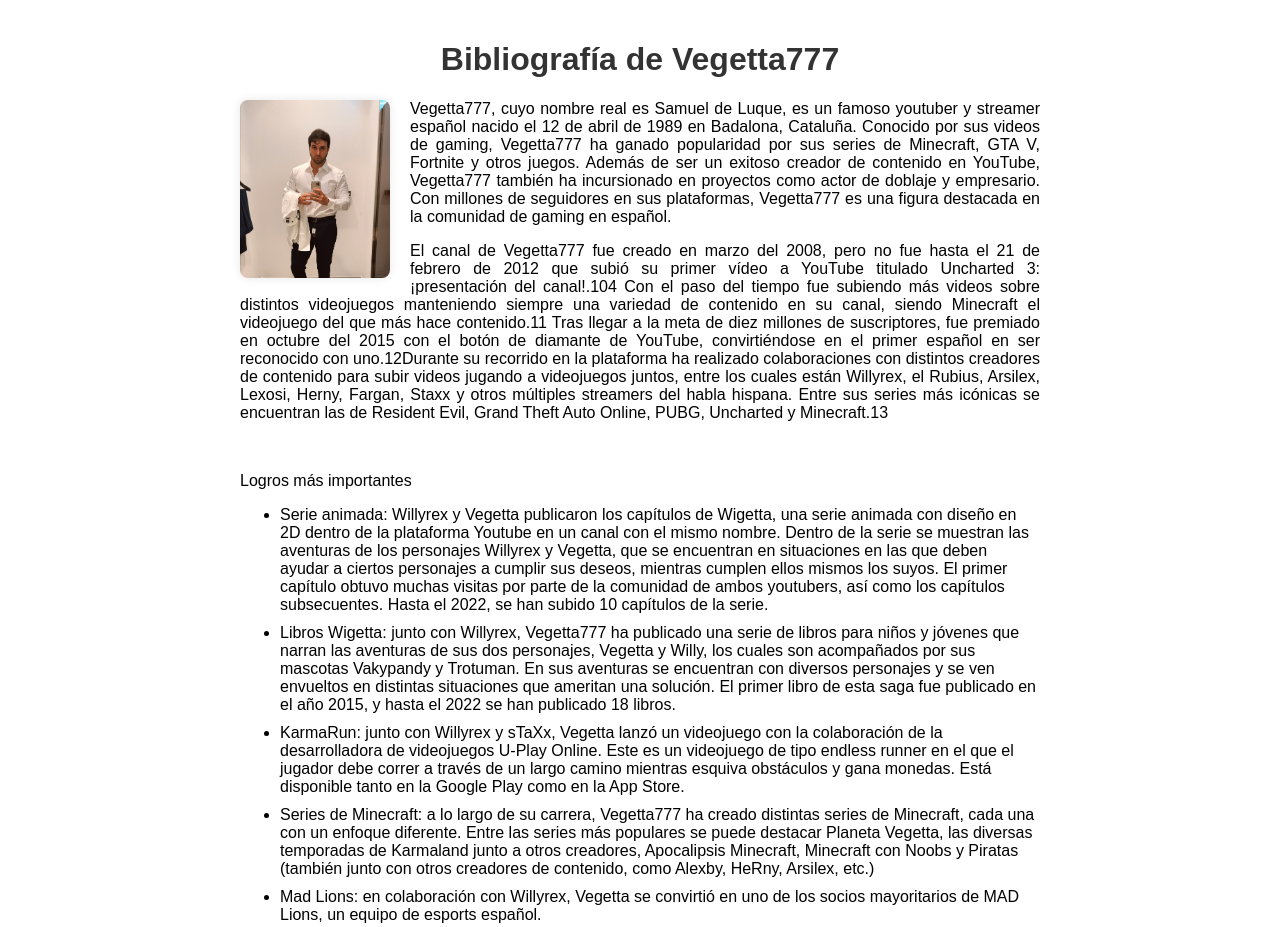
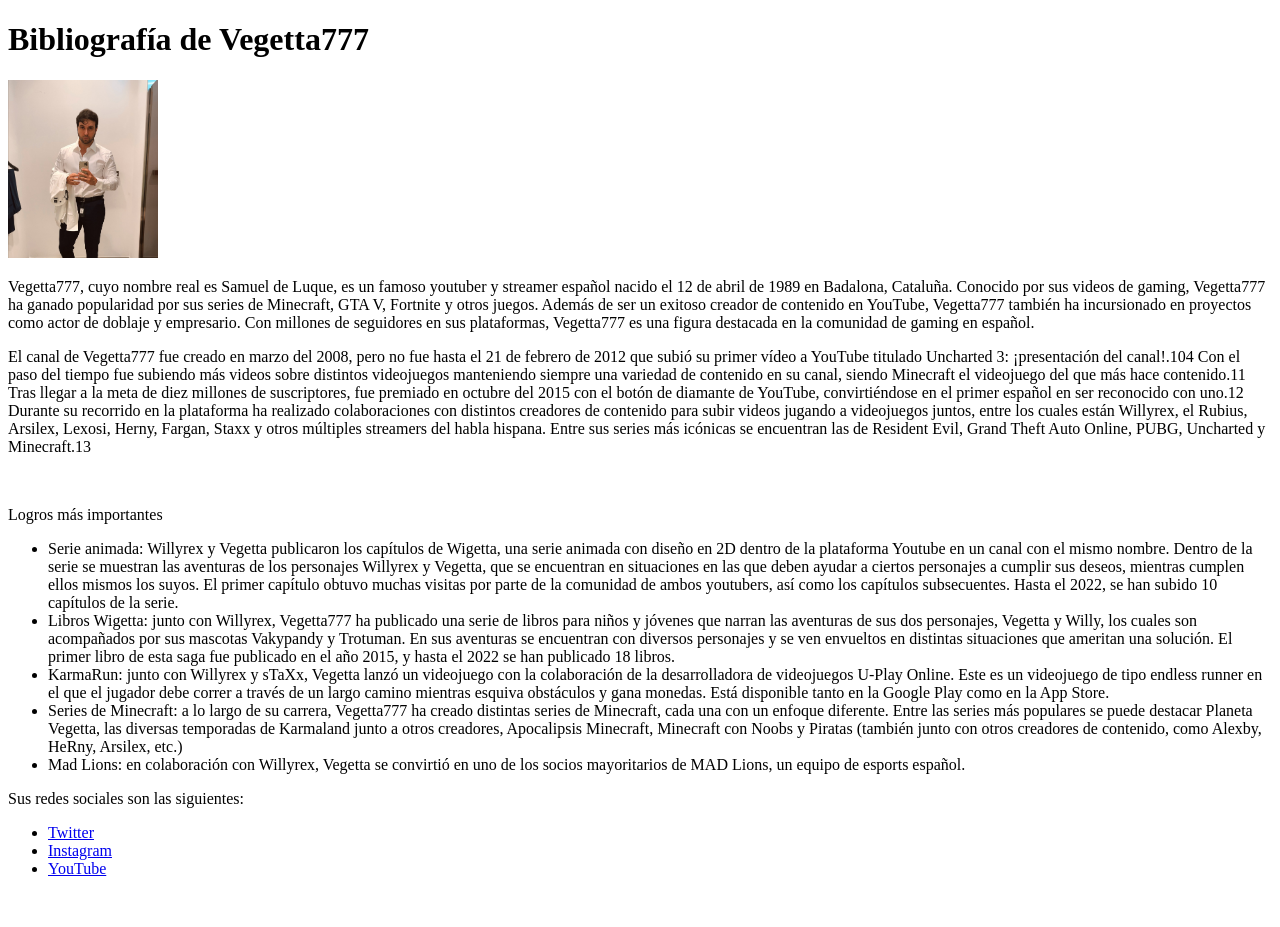
Before and after one commit to Mangelxd/BibliografiaV.github.io, a plain HTML site: page index.html in a window 1280 px wide. Shown: the top 927 px of the page. After the commit the page ends 894 px from the top, so only its background shows below. Drawn offline with Linux system fonts and the light colour scheme.

Commit message:
Update index.html

```diff
--- a/index.html
+++ b/index.html
@@ -5,36 +5,6 @@
         <meta name="viewport" content="width=device-width, initial-scale=1.0">
         <title>Bibliografía de Vegetta777</title>
         <link rel="icon" href="./Media/favicon.ico" type="image/x-icon">
-        <style>
-            body {
-                font-family: Arial, sans-serif;
-                max-width: 800px;
-                margin: 0 auto;
-                padding: 20px;
-            }
-
-            h1 {
-                color: #333;
-                text-align: center;
-            }
-
-            img {
-                float: left;
-                margin-right: 20px;
-                border-radius: 8px;
-                box-shadow: 0 0 10px rgba(0, 0, 0, 0.1);
-            }
-
-            p {
-                text-align: justify;
-            }
-
-            li {
-                margin-bottom: 10px;
-            }
-
-
-        </style>
     </head>
 
     <body>
```
